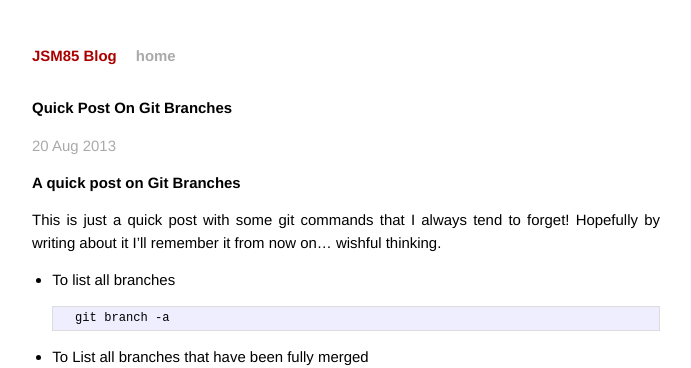
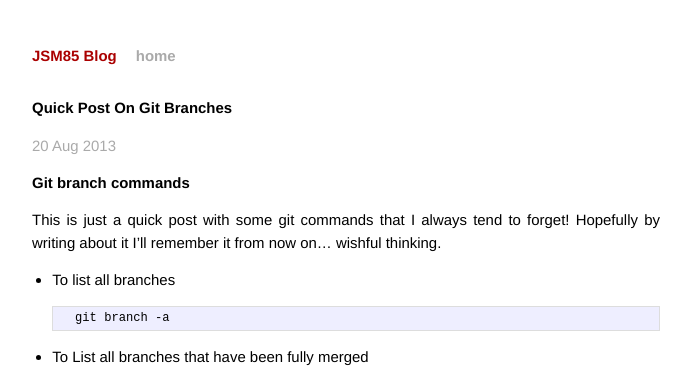
Before and after one commit to jsm85/jsm85.github.io, a Jekyll site: the page built from _posts/2013-08-20-quick-post-on-git-branches.md, in a window 1280 px wide. Shown: the top 368 px of the page, without its empty margins (294-985 px from the left). Built offline with Jekyll 4.4.1, drawn with Linux system fonts in a browser that asks for light colours; Markdown is read by kramdown in place of the engine named in the settings.

Commit message:
Update 2013-08-20-quick-post-on-git-branches.md

```diff
--- a/_posts/2013-08-20-quick-post-on-git-branches.md
+++ b/_posts/2013-08-20-quick-post-on-git-branches.md
@@ -5,7 +5,7 @@
 categories: git branch
 ---
 
-## A quick post on Git Branches
+## Git branch commands
 
 This is just a quick post with some git commands that I always tend to forget! Hopefully by writing about it I'll remember it from now on... wishful thinking.
 
```
